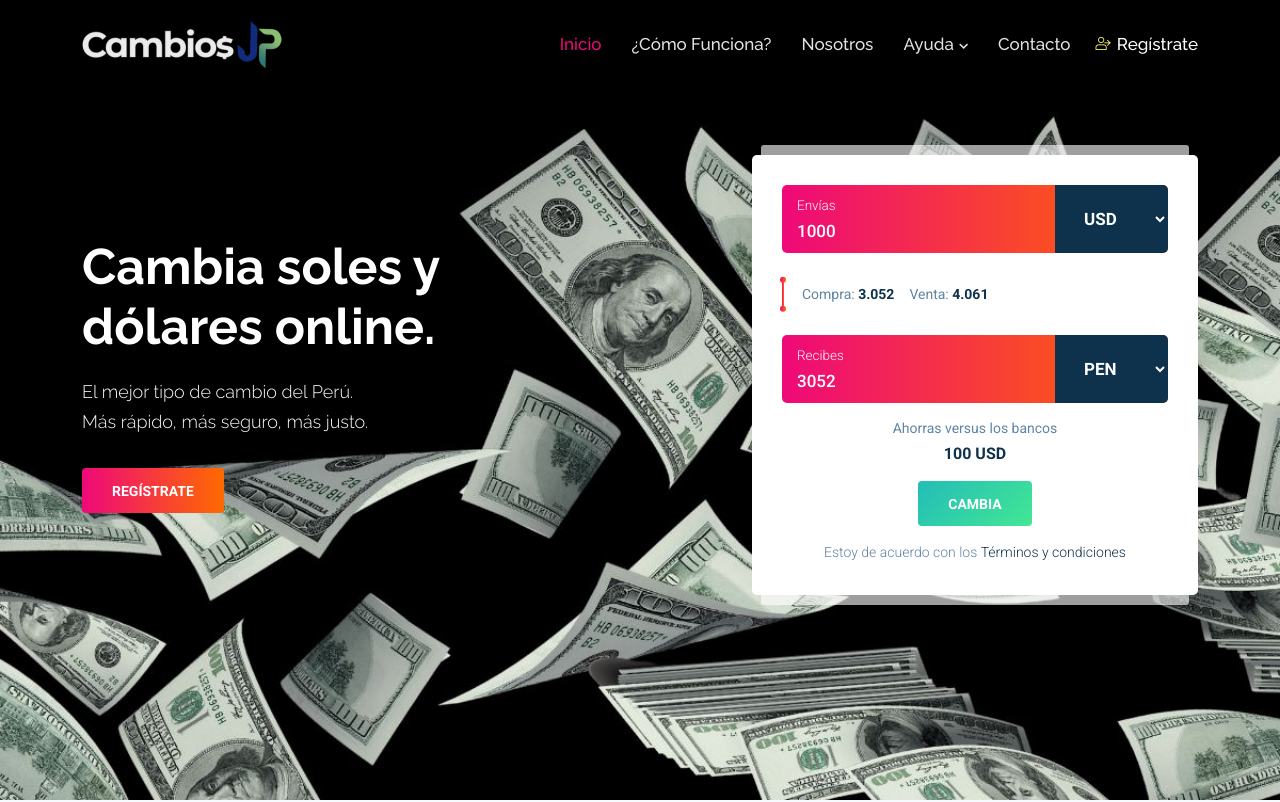
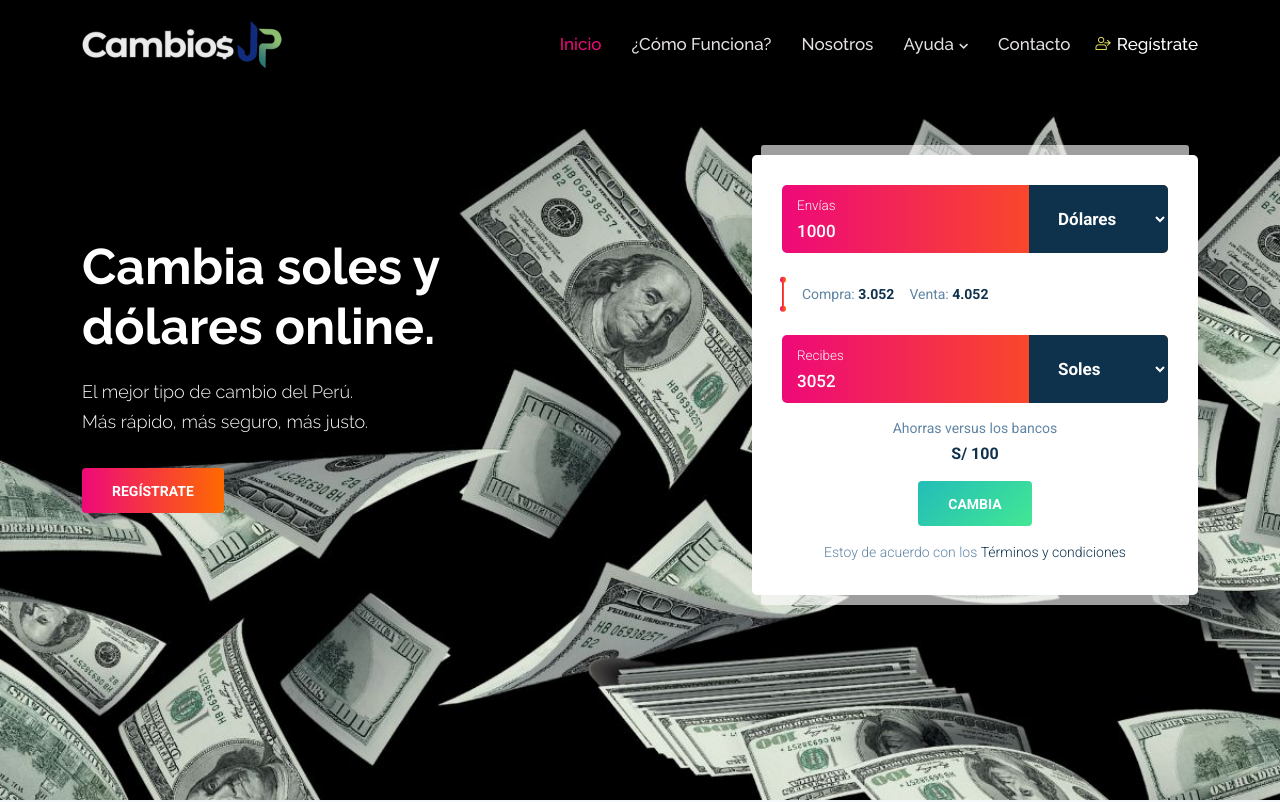
Before and after one commit to deep-skill/cambiosjp-web, a Vue app: page / in a window 1280 px wide. Shown: the top 802 px of the page. Built offline with nearby package versions, Linux system fonts and the light colour scheme; no server answers.

Commit message:
calculator logic fixed

```diff
--- a/src/components/loan-providers/MainBanner.vue
+++ b/src/components/loan-providers/MainBanner.vue
@@ -20,12 +20,12 @@
                     <div class="form-group">
                     <label>Envías</label>
                     <div class="money-transfer-field">
-					    <input type="text" class="form-control" autocomplete="off" v-model="sendedValue">
+                        <input type="text" class="form-control" autocomplete="off" v-model="sentValue">
 
                         <div class="amount-currency-select">
-						<select v-model="selectedSendedMoney" @change="changeSendedMoney()">
-						    <option>USD</option>
-						    <option>PEN</option>
+                        <select v-model="selectedSentMoney" @change="changeSentMoney()">
+                            <option>Soles</option>
+                            <option>Dólares</option>
                         </select>
                         </div>
                     </div>
@@ -33,8 +33,8 @@
 
                     <div class="currency-info">
                     <div class="bar"></div>
-					<span>Compra: <strong>{{sellExchangeRate}}</strong></span>
-					<span>Venta: <strong>{{buyExchangeRate}}</strong></span>
+                    <span>Compra: <strong>{{buyExchangeRate}}</strong></span>
+                    <span>Venta: <strong>{{sellExchangeRate}}</strong></span>
                     </div>
 
                     <div class="form-group">
@@ -44,15 +44,15 @@
 
                         <div class="amount-currency-select">
                         <select v-model="selectedReceivedMoney" @change="changeReceivedMoney()">
-						    <option>PEN</option>
-						    <option>USD</option>
+                            <option>Soles</option>
+                            <option>Dólares</option>
                         </select>
                         </div>
                     </div>
                     </div>
 
                     <div class="money-transfer-info">
-					<span>Ahorras versus los bancos <strong>{{saved}} USD</strong></span>
+                    <span>Ahorras versus los bancos <strong>S/ {{saved}}</strong></span>
                     </div>
 
                     <button v-on:click="sendOperation()" type="button" class="btn btn-primary">Cambia</button>
@@ -74,44 +74,44 @@
     export default {
         name: 'MainBanner',
         data () {
-	    let bankSellExchangeRate = 2.952;
-	    let bankBuyExchangeRate = 4.071;
+            let bankBuyExchangeRate = 2.952;
+            let bankSellExchangeRate = 4.152;
             return {
-		sellExchangeRate: 3.052,
-		buyExchangeRate: 4.061,
+                sellExchangeRate: 4.052,
+                buyExchangeRate: 3.052,
                 saved: 100,
-		sendedValue: 1000,
+                sentValue: 1000,
                 receivedValue: 3052,
-		selectedSendedMoney: "USD",
-		selectedReceivedMoney: "PEN"
+                selectedSentMoney: "Dólares",
+                selectedReceivedMoney: "Soles"
             }
         },
         methods: {
             round(number) {
                 return Math.round(number * 100) / 100;
             },
-	    changeSendedMoney() {
-		if (this.selectedSendedMoney === "USD") {
-		    this.selectedReceivedMoney = "PEN";
-		    this.receivedValue = this.sendedValue * this.sellExchangeRate;
-	            this.saved = this.round(this.receivedValue / this.bankSellExchangeRate - this.receivedValue / this.sellExchangeRate);
+            changeSentMoney() {
+                if (this.selectedSentMoney === "Dólares") {
+                    this.selectedReceivedMoney = "Soles";
+                    this.receivedValue = this.round(this.sentValue * this.buyExchangeRate);
+                    this.saved = this.round(this.receivedValue - this.sentValue * this.bankBuyExchangeRate);
                 }
                 else {
-		    this.selectedReceivedMoney = "USD";
-		    this.receivedValue = this.round(this.sendedValue / this.buyExchangeRate);
-	            this.saved = this.round(this.sendedValue / this.buyExchangeRate - this.sendedValue / this.bankBuyExchangeRate);
+                    this.selectedReceivedMoney = "Dólares";
+                    this.receivedValue = this.round(this.sentValue / this.sellExchangeRate);
+                    this.saved = this.round(this.receivedValue - this.sentValue / this.bankSellExchangeRate);
                 }
             },
             changeReceivedMoney() {
-		if (this.selectedReceivedMoney === "USD") {
-		    this.selectedSendedMoney = "PEN";
-		    this.sendedValue = this.receivedValue * this.buyExchangeRate;
-	            this.saved = this.round(this.sendedValue / this.buyExchangeRate - this.sendedValue / this.bankBuyExchangeRate);
+                if (this.selectedReceivedMoney === "Dólares") {
+                    this.selectedSentMoney = "Soles";
+                    this.sentValue = this.receivedValue * this.sellExchangeRate;
+                    this.saved = this.round(this.receivedValue - this.sentValue / this.bankSellExchangeRate);
                 }
                 else {
-		    this.selectedSendedMoney = "USD";
-		    this.sendedValue = this.round(this.receivedValue / this.sellExchangeRate);
-	            this.saved = this.round(this.receivedValue / this.bankSellExchangeRate - this.receivedValue / this.sellExchangeRate);
+                    this.selectedSentMoney = "Dólares";
+                    this.sentValue = this.round(this.receivedValue / this.buyExchangeRate);
+                    this.saved = this.round(this.receivedValue - this.sentValue * this.bankBuyExchangeRate);
                 }
             },
             sendOperation() {
@@ -122,8 +122,8 @@
                 const rates = await response.json();
                 this.sellExchangeRate = rates.sellExchangeRate,
                 this.buyExchangeRate = rates.buyExchangeRate,
-	        this.saved = this.round((rates.sellExchangeRate - rates.bankSellExchangeRate) * 1000),
-		this.receivedValue = rates.sellExchangeRate * 1000;
+                this.saved = this.round((rates.buyExchangeRate - rates.bankBuyExchangeRate) * 1000),
+                this.receivedValue = rates.buyExchangeRate * 1000;
                 this.bankSellExchangeRate = rates.bankSellExchangeRate;
                 this.bankBuyExchangeRate = rates.bankBuyExchangeRate;
             }
```
Also changed, not shown: 1 other file (tests, documents, lock files or other folders). Lines whose indentation alone changed are shown as unchanged.
